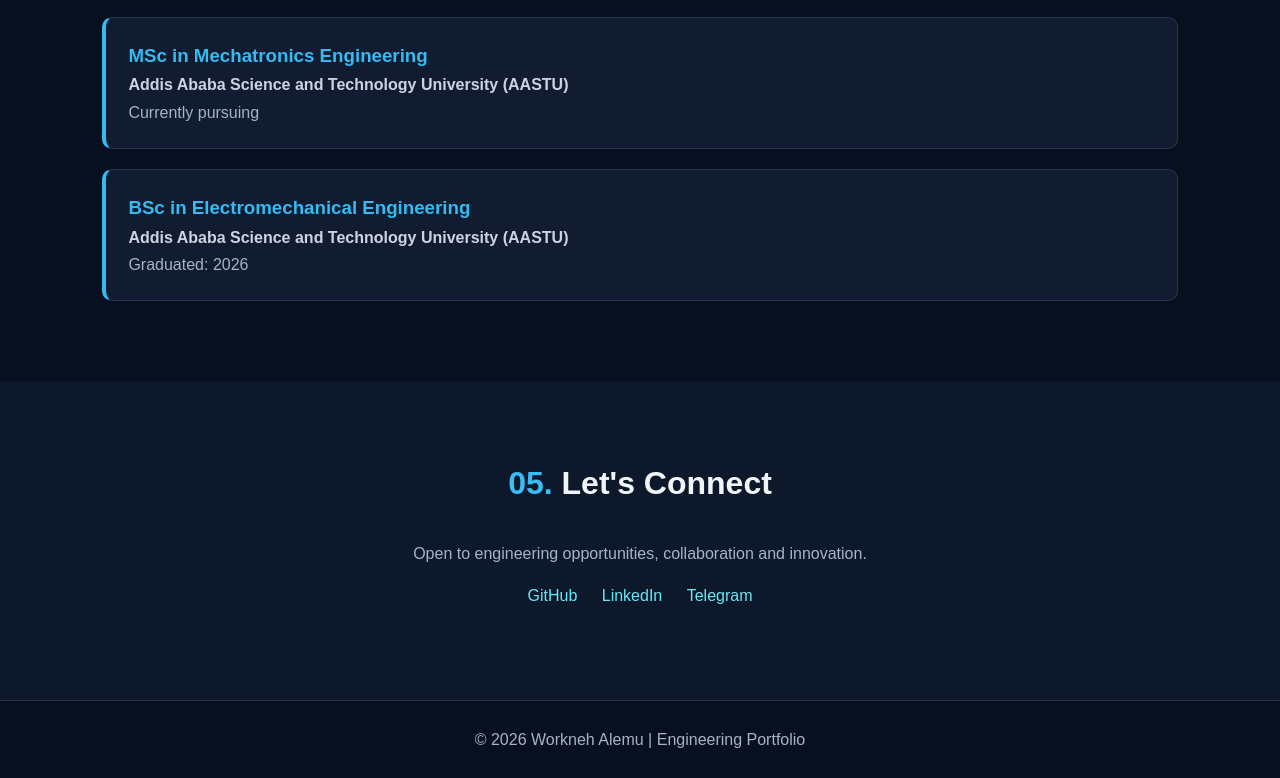
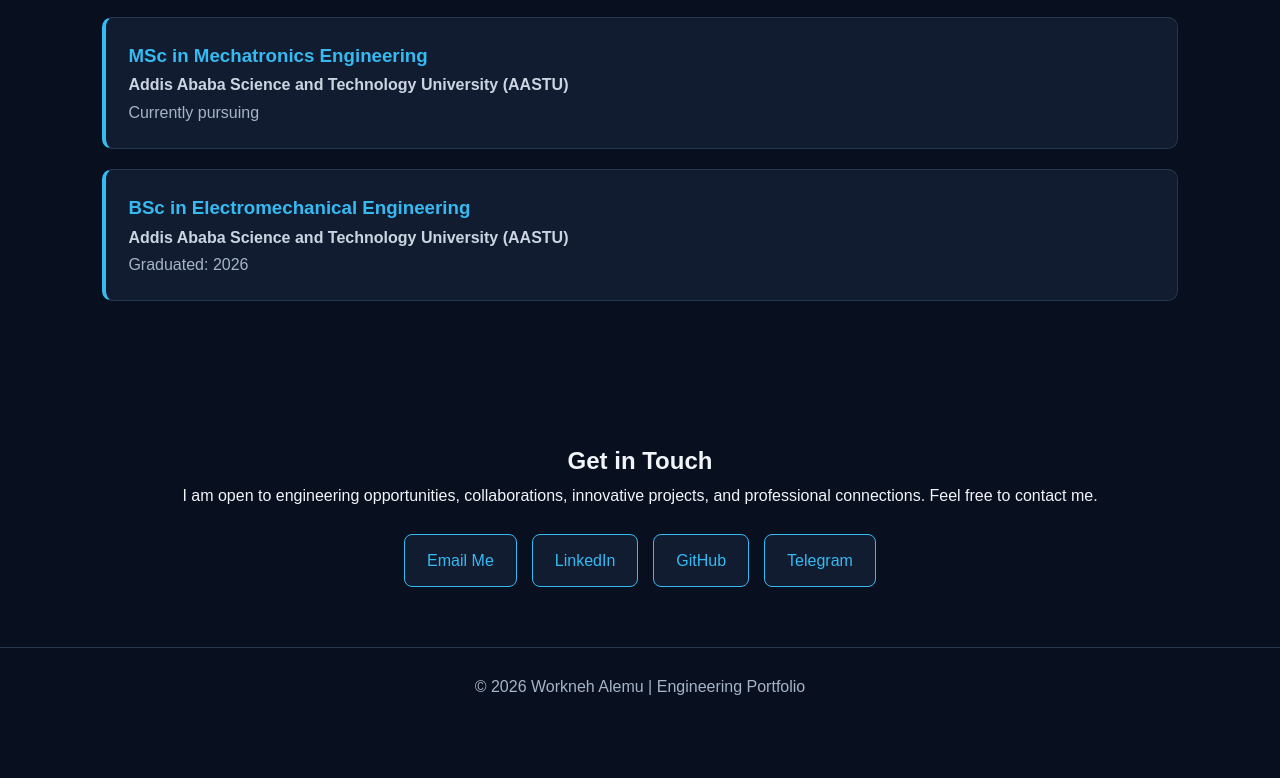
Before and after one commit to workneh-alemu/engineering-portfolio, a plain HTML site: page index.html in a window 1280 px wide. Shown: the part 2997-3775 px from the top of the page. After the commit the page ends 3722 px from the top, so only its background shows below. Drawn offline with Linux system fonts and the light colour scheme.

Commit message:
Improve professional contact section

```diff
--- a/index.html
+++ b/index.html
@@ -303,6 +303,35 @@ footer {
   color: #a5b4c8;
 }
 
+#contact {
+  padding: 60px 8%;
+  text-align: center;
+}
+
+.contact-links {
+  display: flex;
+  justify-content: center;
+  flex-wrap: wrap;
+  gap: 15px;
+  margin-top: 25px;
+}
+
+.contact-links a {
+  display: inline-block;
+  padding: 12px 22px;
+  background: #111c30;
+  color: #35baf2;
+  border: 1px solid #35baf2;
+  border-radius: 8px;
+  text-decoration: none;
+  transition: 0.3s;
+}
+
+.contact-links a:hover {
+  background: #35baf2;
+  color: #0b1220;
+}
+
 </style>
 </head>
 
@@ -497,22 +526,37 @@ I am passionate about developing practical engineering solutions, learning emerg
    </div>
 </section>
 
-<section id="contact" class="contact">
-  <h2 class="section-title"><span>05.</span> Let's Connect</h2>
-  <p>Open to engineering opportunities, collaboration and innovation.</p>
+<section id="contact">
+  <h2>Get in Touch</h2>
 
-  <a href="https://github.com/workneh-alemu">
-    GitHub
-  </a>
+  <p>
+    I am open to engineering opportunities, collaborations,
+    innovative projects, and professional connections.
+    Feel free to contact me.
+  </p>
 
-  <a href="https://www.linkedin.com/">
-    LinkedIn
-  </a>
+  <div class="contact-links">
+    <a href="mailto:worknehalemu349@gmail.com">
+      Email Me
+    </a>
 
-  <a href="https://t.me/">
-    Telegram
-  </a>
+    <a href="https://www.linkedin.com/in/workneh-alemu-904614327"
+       target="_blank" rel="noopener noreferrer">
+      LinkedIn
+    </a>
+
+    <a href="https://github.com/workneh-alemu"
+       target="_blank" rel="noopener noreferrer">
+      GitHub
+    </a>
+
+    <a href="https://t.me/Wokilo2_1"
+       target="_blank" rel="noopener noreferrer">
+      Telegram
+    </a>
+  </div>
 </section>
+
 
 <footer>
   © 2026 Workneh Alemu | Engineering Portfolio
```
